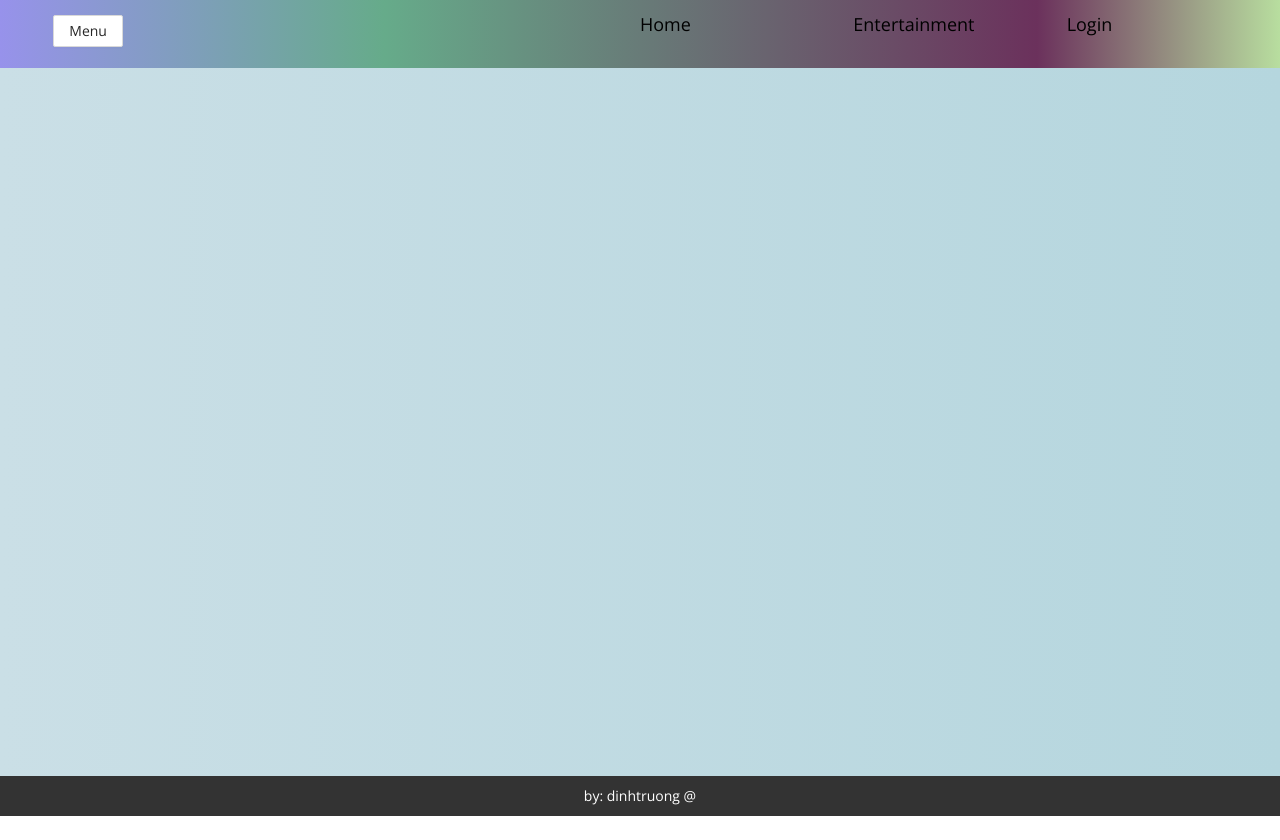
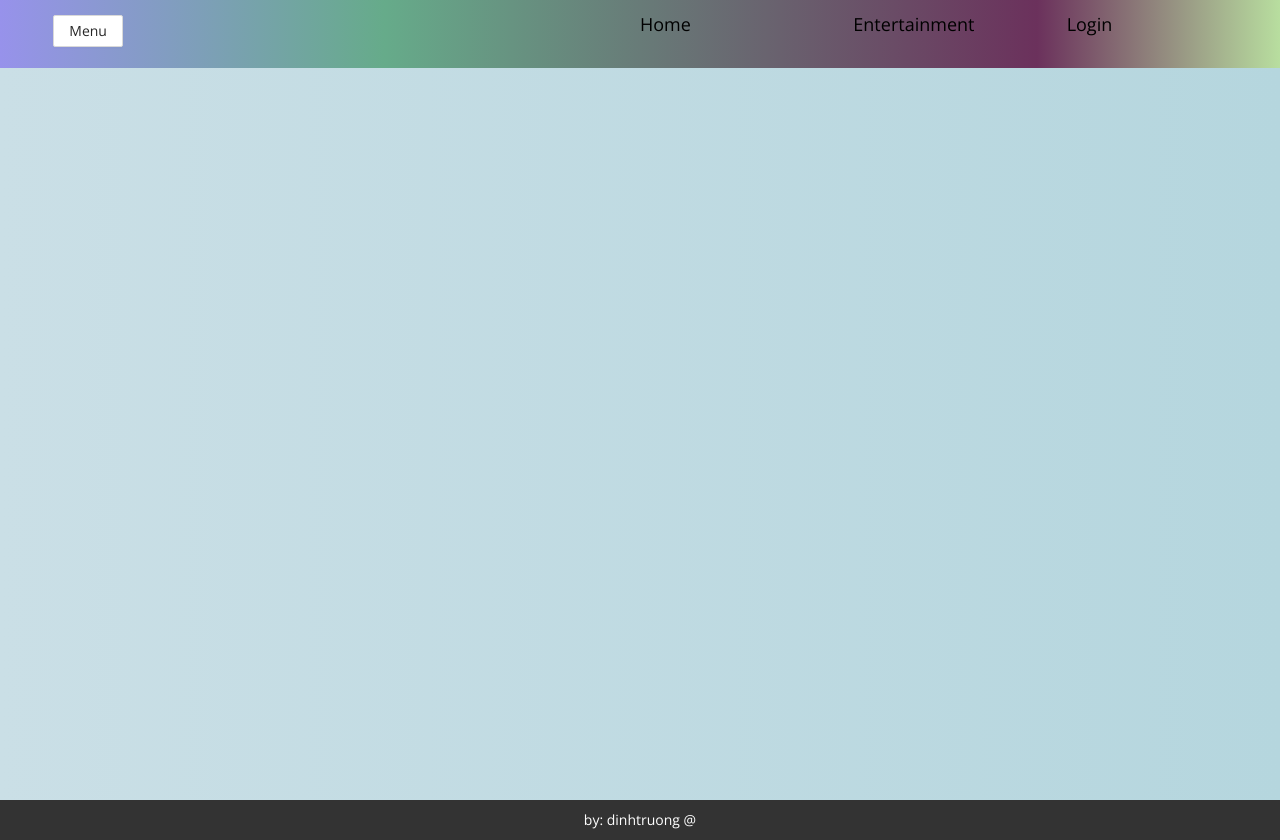
Before and after one commit to truongdinh2/nextjs-admin, a Next.js app: page /layout in a window 1280 px wide. Before the commit the page ends 816 px from the top, so only its background shows below. Built offline with nearby package versions, Linux system fonts and the light colour scheme.

Commit message:
lastchang1e

```diff
--- a/pages/data/employees-m/table.jsx
+++ b/pages/data/employees-m/table.jsx
@@ -48,7 +48,7 @@ export default function Table({ employees }) {
     employeesData.map((key) => {
         // console.log(key.name)
         var index;
-        index = key.name.indexOf(valSearch);
+        index = key.name.toLowerCase().indexOf(valSearch);
         if (index !== -1) {
             arrKey.push(key)
         }
--- a/pages/index.tsx
+++ b/pages/index.tsx
@@ -1,4 +1,5 @@
 import 'antd/dist/antd.css';
+import React from 'react'
 import Layout from './layout';
 export default function Home() {
 
--- a/styles/globals.css
+++ b/styles/globals.css
@@ -71,7 +71,7 @@ td a:first-child {
     width: 100px;
 }
 .main {
-    height: 97vh;
+    min-height: 100vh;
 }
 .footer {
     background-color: #333333;
```
